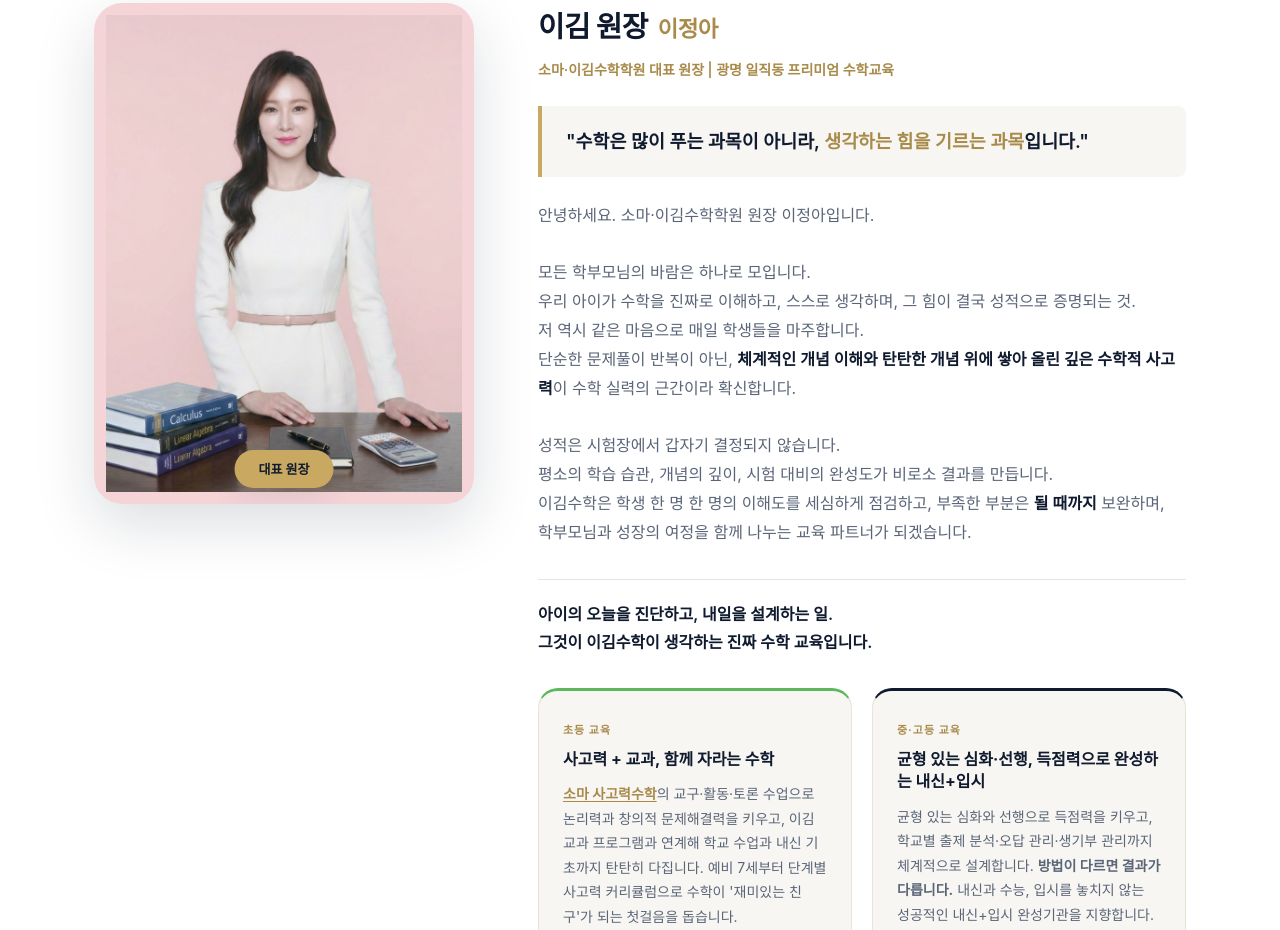
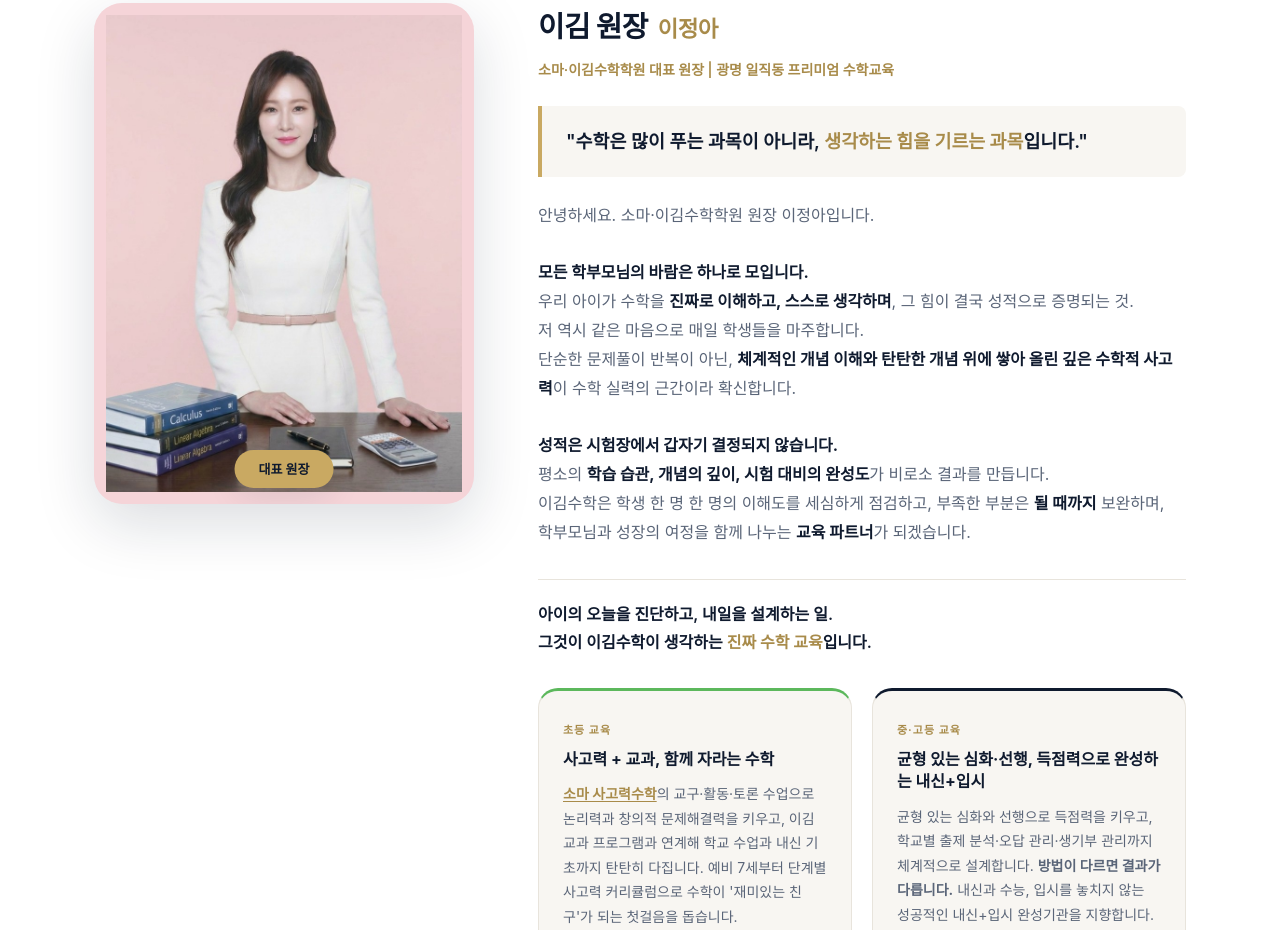
Before and after one commit to lja0822-JA/soma-ikim-math, a plain HTML site: page index.html in a window 1280 px wide. Shown: the part 1410-2340 px from the top of the page. Drawn offline with Linux system fonts and the light colour scheme; a web font is replaced by a local one.

Commit message:
fix: strengthen bold emphasis on director key sentences

```diff
--- a/css/style.css
+++ b/css/style.css
@@ -832,9 +832,9 @@
   margin-bottom: 24px;
 }
 
-.director__quote em {
-  font-style: normal;
-  color: var(--color-gold-dark);
+.director__quote strong {
+  color: var(--color-gold-dark);
+  font-weight: 700;
 }
 
 .director__intro {
@@ -845,7 +845,7 @@
 
 .director__intro strong {
   color: var(--color-navy);
-  font-weight: 600;
+  font-weight: 700;
 }
 
 .director__intro-closing {
@@ -856,6 +856,10 @@
   color: var(--color-navy);
   font-weight: 600;
   line-height: 1.75;
+}
+
+.director__intro-closing strong {
+  color: var(--color-gold-dark);
 }
 
 .director__tracks {
--- a/index.html
+++ b/index.html
@@ -141,23 +141,23 @@
             <h3 class="director__name">이김 원장 <span>이정아</span></h3>
             <p class="director__title">소마·이김수학학원 대표 원장 | 광명 일직동 프리미엄 수학교육</p>
             <blockquote class="director__quote">
-              "수학은 많이 푸는 과목이 아니라, <em>생각하는 힘을 기르는 과목</em>입니다."
+              "수학은 많이 푸는 과목이 아니라, <strong>생각하는 힘을 기르는 과목</strong>입니다."
             </blockquote>
             <p class="director__intro">
               안녕하세요. 소마·이김수학학원 원장 이정아입니다.<br><br>
-              모든 학부모님의 바람은 하나로 모입니다.<br>
-              우리 아이가 수학을 진짜로 이해하고, 스스로 생각하며, 그 힘이 결국 성적으로 증명되는 것.<br>
+              <strong>모든 학부모님의 바람은 하나로 모입니다.</strong><br>
+              우리 아이가 수학을 <strong>진짜로 이해하고, 스스로 생각하며</strong>, 그 힘이 결국 성적으로 증명되는 것.<br>
               저 역시 같은 마음으로 매일 학생들을 마주합니다.<br>
               단순한 문제풀이 반복이 아닌,
               <strong>체계적인 개념 이해와 탄탄한 개념 위에 쌓아 올린 깊은 수학적 사고력</strong>이
               수학 실력의 근간이라 확신합니다.<br><br>
-              성적은 시험장에서 갑자기 결정되지 않습니다.<br>
-              평소의 학습 습관, 개념의 깊이, 시험 대비의 완성도가 비로소 결과를 만듭니다.<br>
+              <strong>성적은 시험장에서 갑자기 결정되지 않습니다.</strong><br>
+              평소의 <strong>학습 습관, 개념의 깊이, 시험 대비의 완성도</strong>가 비로소 결과를 만듭니다.<br>
               이김수학은 학생 한 명 한 명의 이해도를 세심하게 점검하고, 부족한 부분은 <strong>될 때까지</strong> 보완하며,<br>
-              학부모님과 성장의 여정을 함께 나누는 교육 파트너가 되겠습니다.<br><br>
+              학부모님과 성장의 여정을 함께 나누는 <strong>교육 파트너</strong>가 되겠습니다.<br><br>
               <span class="director__intro-closing">
                 아이의 오늘을 진단하고, 내일을 설계하는 일.<br>
-                그것이 이김수학이 생각하는 진짜 수학 교육입니다.
+                그것이 이김수학이 생각하는 <strong>진짜 수학 교육</strong>입니다.
               </span>
             </p>
             <div class="director__tracks">
```
